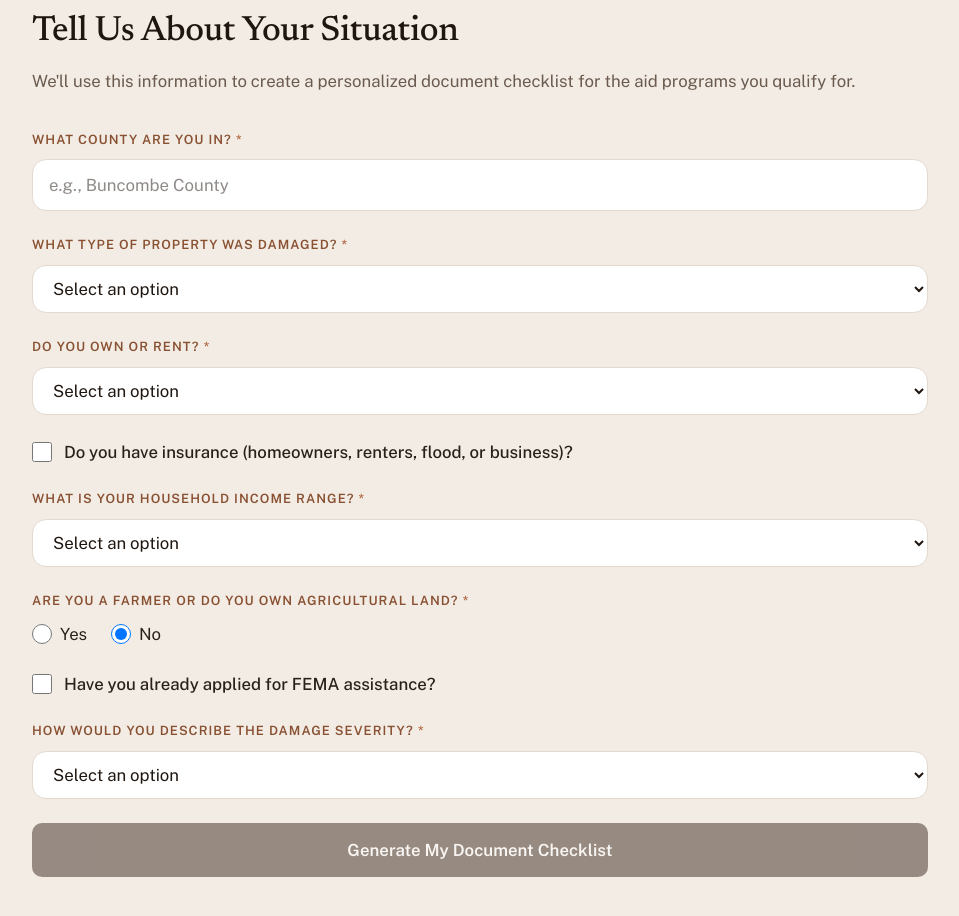
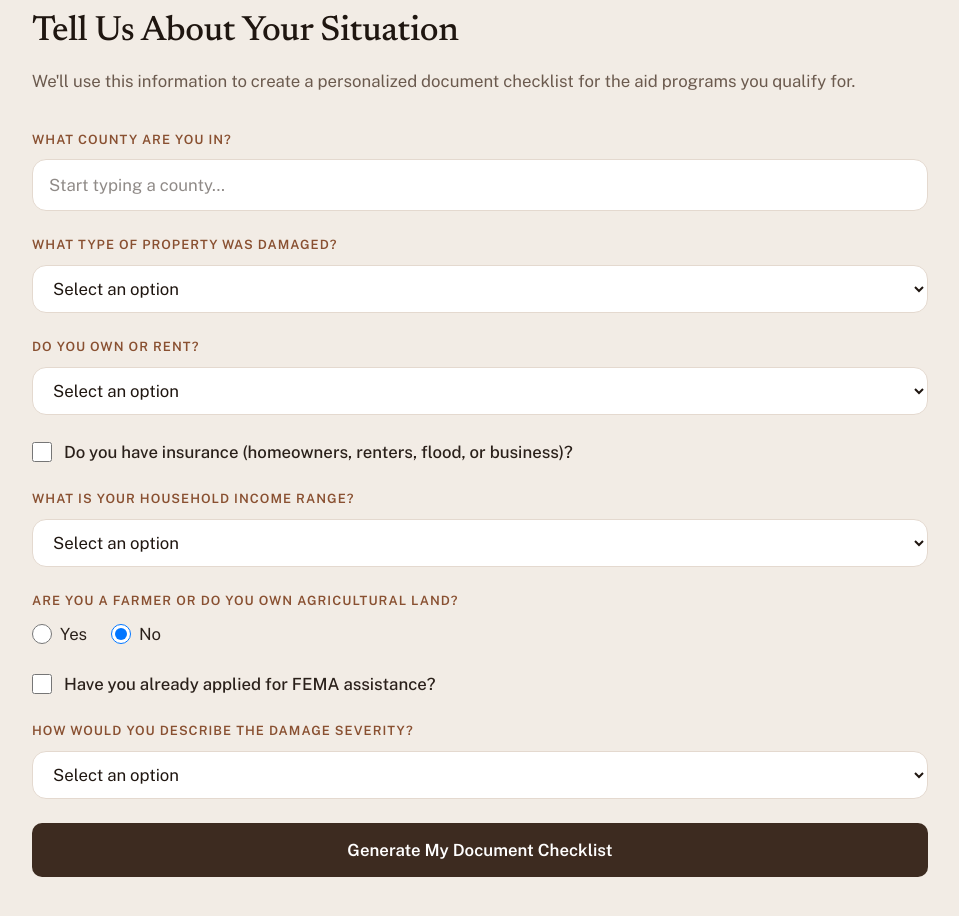
Before and after one commit to quadruple-t/cac-2026, a Next.js app: page /checklist in a window 1280 px wide. Shown: the part 280-1196 px from the top of the page, without its empty margins (160-1119 px from the left). Built offline with nearby package versions, Linux system fonts and the light colour scheme.

Commit message:
committed to change to databse

```diff
--- a/components/features/situation-intake/index.tsx
+++ b/components/features/situation-intake/index.tsx
@@ -2,6 +2,24 @@
 
 import { useState } from 'react';
 import { UserSituation } from '@/lib/document-requirements';
+
+const NC_COUNTIES = [
+  'Alamance', 'Alexander', 'Alleghany', 'Anson', 'Ashe', 'Avery', 'Beaufort',
+  'Bertie', 'Bladen', 'Brunswick', 'Buncombe', 'Burke', 'Cabarrus', 'Caldwell',
+  'Camden', 'Carteret', 'Caswell', 'Catawba', 'Chatham', 'Cherokee', 'Chowan',
+  'Clay', 'Cleveland', 'Columbus', 'Craven', 'Cumberland', 'Currituck', 'Dare',
+  'Davidson', 'Davie', 'Duplin', 'Durham', 'Edgecombe', 'Forsyth', 'Franklin',
+  'Gaston', 'Gates', 'Graham', 'Granville', 'Greene', 'Guilford', 'Halifax',
+  'Harnett', 'Haywood', 'Henderson', 'Hertford', 'Hoke', 'Hyde', 'Iredell',
+  'Jackson', 'Johnston', 'Jones', 'Lee', 'Lenoir', 'Lincoln', 'Macon',
+  'Madison', 'Martin', 'McDowell', 'Mecklenburg', 'Mitchell', 'Montgomery',
+  'Moore', 'Nash', 'New Hanover', 'Northampton', 'Onslow', 'Orange', 'Pamlico',
+  'Pasquotank', 'Pender', 'Perquimans', 'Person', 'Pitt', 'Polk', 'Randolph',
+  'Richmond', 'Robeson', 'Rockingham', 'Rowan', 'Rutherford', 'Sampson',
+  'Scotland', 'Stanly', 'Stokes', 'Surry', 'Swain', 'Transylvania', 'Tyrrell',
+  'Union', 'Vance', 'Wake', 'Warren', 'Washington', 'Watauga', 'Wayne',
+  'Wilkes', 'Wilson', 'Yadkin', 'Yancey',
+];
 
 interface SituationIntakeProps {
   onSubmit: (situation: UserSituation) => void;
@@ -21,19 +39,7 @@ export default function SituationIntake({ onSubmit }: SituationIntakeProps) {
 
   const handleSubmit = (e: React.FormEvent) => {
     e.preventDefault();
-    if (isValidForm()) {
     onSubmit(formData as UserSituation);
-    }
-  };
-
-  const isValidForm = () => {
-    return (
-      formData.county &&
-      formData.damageType &&
-      formData.ownershipStatus &&
-      formData.incomeRange &&
-      formData.damageSeverity !== undefined
-    );
   };
 
   const handleChange = (
@@ -45,6 +51,11 @@ export default function SituationIntake({ onSubmit }: SituationIntakeProps) {
       [name]: type === 'checkbox' ? (e.target as HTMLInputElement).checked : value,
     }));
   };
+
+  const countyQuery = formData.county ?? '';
+  const countyMatches = countyQuery
+    ? NC_COUNTIES.filter(county => county.toLowerCase().startsWith(countyQuery.toLowerCase()))
+    : [];
 
   return (
     <div className="max-w-4xl mx-auto">
@@ -59,31 +70,47 @@ export default function SituationIntake({ onSubmit }: SituationIntakeProps) {
         {/* County */}
         <div>
           <label htmlFor="county" className="block text-[0.8rem] font-semibold uppercase tracking-[0.08em] text-[#895031] mb-2.5">
-            What county are you in? <span className="text-[#b0673f]">*</span>
+            What county are you in?
           </label>
+          <div className="flex items-start gap-4">
             <input
               type="text"
               id="county"
               name="county"
               value={formData.county}
               onChange={handleChange}
-            required
-            className="w-full px-4 py-3 border border-[#e4d9cf] rounded-[14px] focus:ring-2 focus:ring-[#b0673f] focus:border-[#b0673f] text-[#1f1610] bg-white text-[1.05rem] transition-shadow"
-            placeholder="e.g., Buncombe County"
+              autoComplete="off"
+              placeholder="Start typing a county…"
+              className="flex-1 px-4 py-3 border border-[#e4d9cf] rounded-[14px] focus:ring-2 focus:ring-[#b0673f] focus:border-[#b0673f] text-[#1f1610] bg-white text-[1.05rem] transition-shadow"
             />
+            {countyMatches.length > 0 && (
+              <ul className="w-56 max-h-[220px] overflow-y-auto border border-[#e4d9cf] rounded-[14px] bg-white p-1.5 space-y-0.5">
+                {countyMatches.map((county) => (
+                  <li key={county}>
+                    <button
+                      type="button"
+                      onClick={() => setFormData(prev => ({ ...prev, county }))}
+                      className="w-full text-left px-3 py-1.5 rounded-lg text-[0.95rem] text-[#1f1610] hover:bg-[#f2ece5]"
+                    >
+                      {county}
+                    </button>
+                  </li>
+                ))}
+              </ul>
+            )}
+          </div>
         </div>
 
         {/* Damage Type */}
         <div>
           <label htmlFor="damageType" className="block text-[0.8rem] font-semibold uppercase tracking-[0.08em] text-[#895031] mb-2.5">
-            What type of property was damaged? <span className="text-[#b0673f]">*</span>
+            What type of property was damaged?
           </label>
           <select
             id="damageType"
             name="damageType"
             value={formData.damageType || ''}
             onChange={handleChange}
-            required
             className="w-full px-4 py-3 border border-[#e4d9cf] rounded-[14px] focus:ring-2 focus:ring-[#b0673f] focus:border-[#b0673f] text-[#1f1610] bg-white text-[1.05rem] transition-shadow"
           >
             <option value="">Select an option</option>
@@ -97,14 +124,13 @@ export default function SituationIntake({ onSubmit }: SituationIntakeProps) {
         {/* Ownership Status */}
         <div>
           <label htmlFor="ownershipStatus" className="block text-[0.8rem] font-semibold uppercase tracking-[0.08em] text-[#895031] mb-2.5">
-            Do you own or rent? <span className="text-[#b0673f]">*</span>
+            Do you own or rent?
           </label>
           <select
             id="ownershipStatus"
             name="ownershipStatus"
             value={formData.ownershipStatus || ''}
             onChange={handleChange}
-            required
             className="w-full px-4 py-3 border border-[#e4d9cf] rounded-[14px] focus:ring-2 focus:ring-[#b0673f] focus:border-[#b0673f] text-[#1f1610] bg-white text-[1.05rem] transition-shadow"
           >
             <option value="">Select an option</option>
@@ -133,14 +159,13 @@ export default function SituationIntake({ onSubmit }: SituationIntakeProps) {
         {/* Income Range */}
         <div>
           <label htmlFor="incomeRange" className="block text-[0.8rem] font-semibold uppercase tracking-[0.08em] text-[#895031] mb-2.5">
-            What is your household income range? <span className="text-[#b0673f]">*</span>
+            What is your household income range?
           </label>
           <select
             id="incomeRange"
             name="incomeRange"
             value={formData.incomeRange || ''}
             onChange={handleChange}
-            required
             className="w-full px-4 py-3 border border-[#e4d9cf] rounded-[14px] focus:ring-2 focus:ring-[#b0673f] focus:border-[#b0673f] text-[#1f1610] bg-white text-[1.05rem] transition-shadow"
           >
             <option value="">Select an option</option>
@@ -154,7 +179,7 @@ export default function SituationIntake({ onSubmit }: SituationIntakeProps) {
         {/* Farmer */}
         <div>
           <label htmlFor="isFarmer" className="block text-[0.8rem] font-semibold uppercase tracking-[0.08em] text-[#895031] mb-2.5">
-            Are you a farmer or do you own agricultural land? <span className="text-[#b0673f]">*</span>
+            Are you a farmer or do you own agricultural land?
           </label>
           <div className="flex space-x-6">
             <label className="flex items-center space-x-2">
@@ -201,14 +226,13 @@ export default function SituationIntake({ onSubmit }: SituationIntakeProps) {
         {/* Damage Severity */}
         <div>
           <label htmlFor="damageSeverity" className="block text-[0.8rem] font-semibold uppercase tracking-[0.08em] text-[#895031] mb-2.5">
-            How would you describe the damage severity? <span className="text-[#b0673f]">*</span>
+            How would you describe the damage severity?
           </label>
           <select
             id="damageSeverity"
             name="damageSeverity"
             value={formData.damageSeverity || ''}
             onChange={handleChange}
-            required
             className="w-full px-4 py-3 border border-[#e4d9cf] rounded-[14px] focus:ring-2 focus:ring-[#b0673f] focus:border-[#b0673f] text-[#1f1610] bg-white text-[1.05rem] transition-shadow"
           >
             <option value="">Select an option</option>
@@ -222,8 +246,7 @@ export default function SituationIntake({ onSubmit }: SituationIntakeProps) {
         {/* Submit Button */}
         <button
           type="submit"
-          disabled={!isValidForm()}
-          className="w-full bg-[#3d2b20] text-white py-3.5 px-6 rounded-[10px] font-semibold text-[1.05rem] hover:bg-[#2b1e15] focus:ring-2 focus:ring-[#b0673f] focus:ring-offset-2 disabled:opacity-50 disabled:cursor-not-allowed transition-colors"
+          className="w-full bg-[#3d2b20] text-white py-3.5 px-6 rounded-[10px] font-semibold text-[1.05rem] hover:bg-[#2b1e15] focus:ring-2 focus:ring-[#b0673f] focus:ring-offset-2 transition-colors"
         >
           Generate My Document Checklist
         </button>
```
Lines whose indentation alone changed are shown as unchanged.
